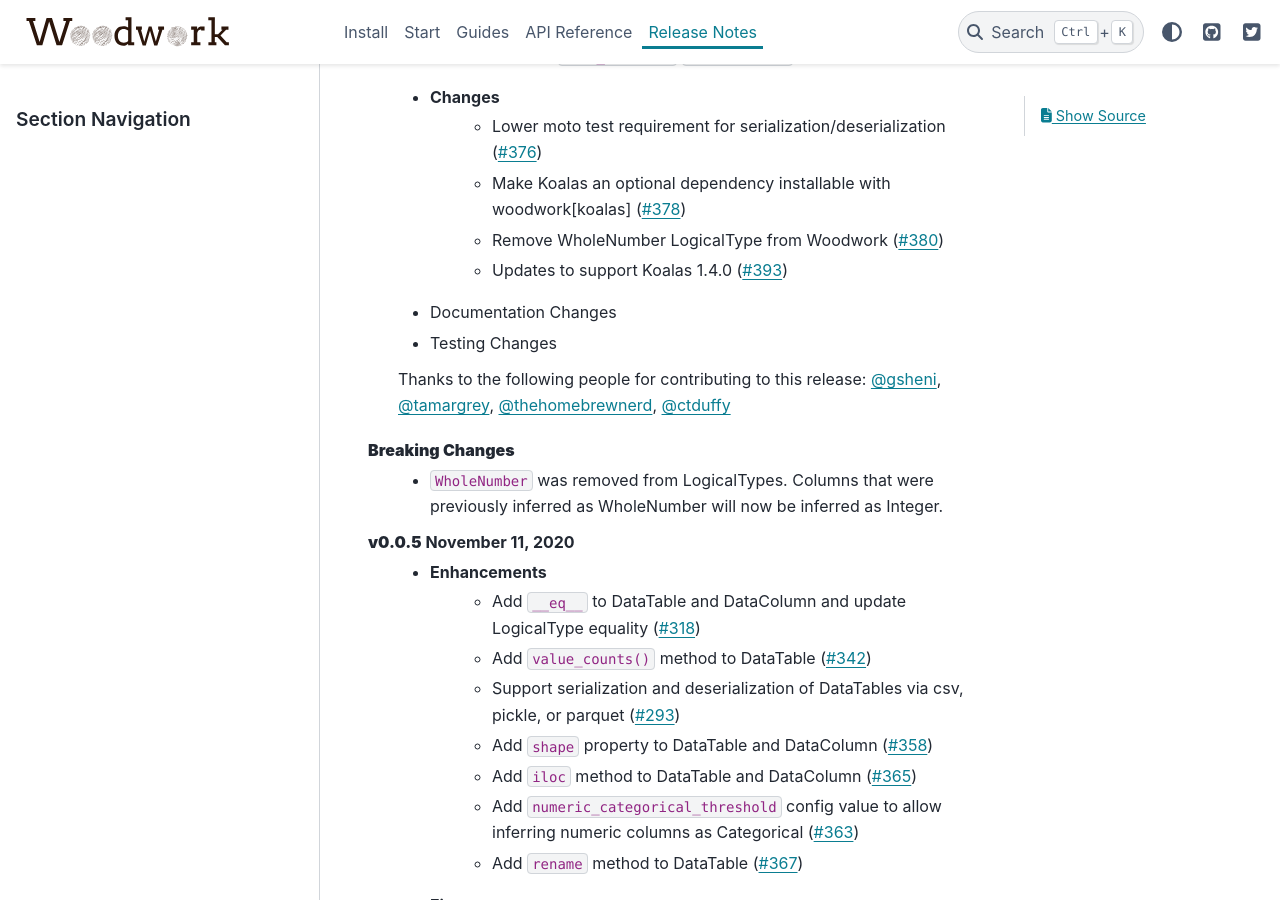
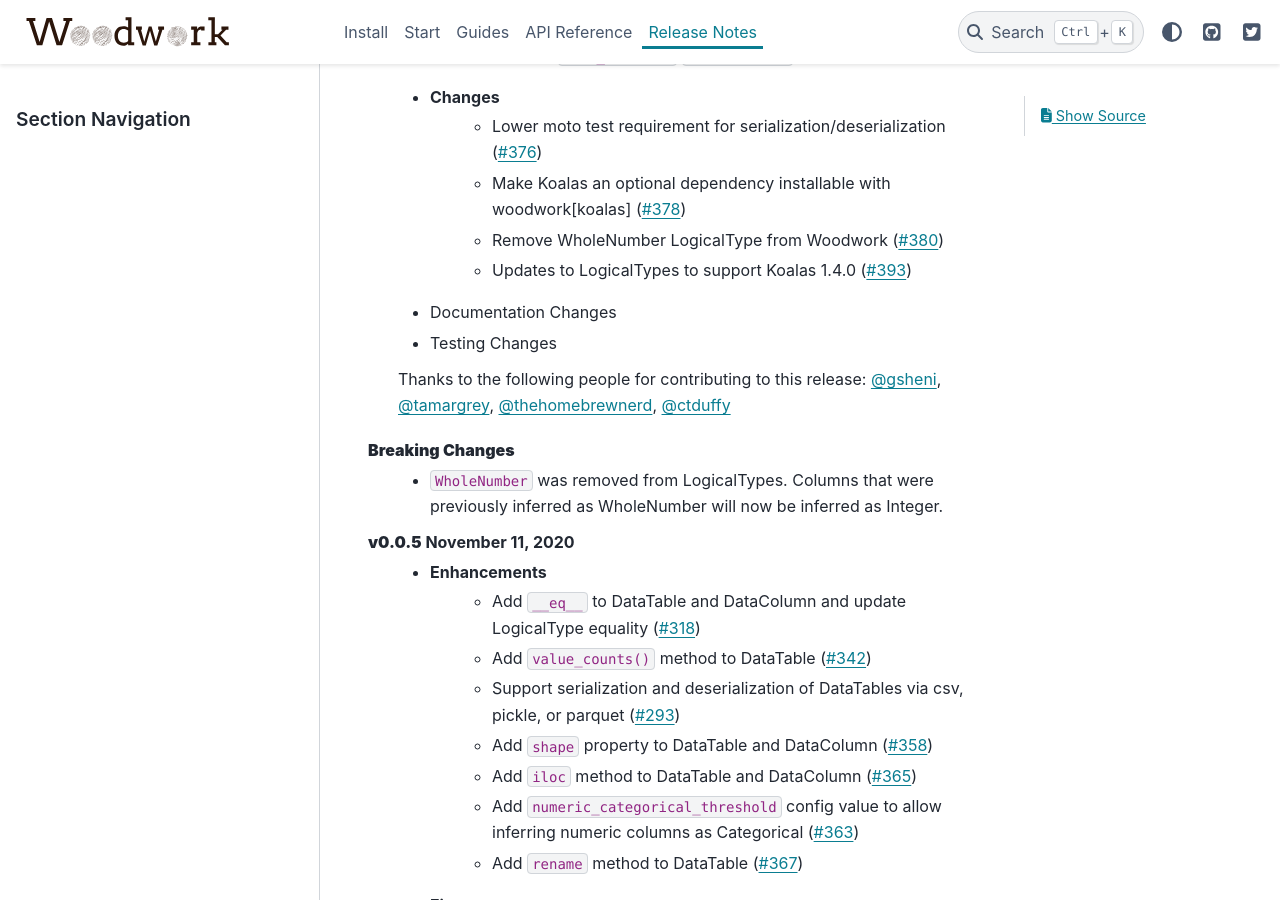
Before and after one commit to alteryx/woodwork, a Sphinx documentation site: the page built from docs/source/release_notes.rst, in a window 1280 px wide and 900 px high, scrolled down 386 px. Built offline with Sphinx 7.4.7 and the PyData theme 0.15.4, drawn with Linux system fonts in a browser that asks for light colours; comment, search, counter and statistics services are not loaded.

Commit message:
update release notes

```diff
--- a/docs/source/release_notes.rst
+++ b/docs/source/release_notes.rst
@@ -13,7 +13,7 @@ Release Notes
         * Lower moto test requirement for serialization/deserialization (:pr:`376`)
         * Make Koalas an optional dependency installable with woodwork[koalas] (:pr:`378`)
         * Remove WholeNumber LogicalType from Woodwork (:pr:`380`)
-        * Updates to support Koalas 1.4.0 (:pr:`393`)
+        * Updates to LogicalTypes to support Koalas 1.4.0 (:pr:`393`)
     * Documentation Changes
     * Testing Changes
 
```
